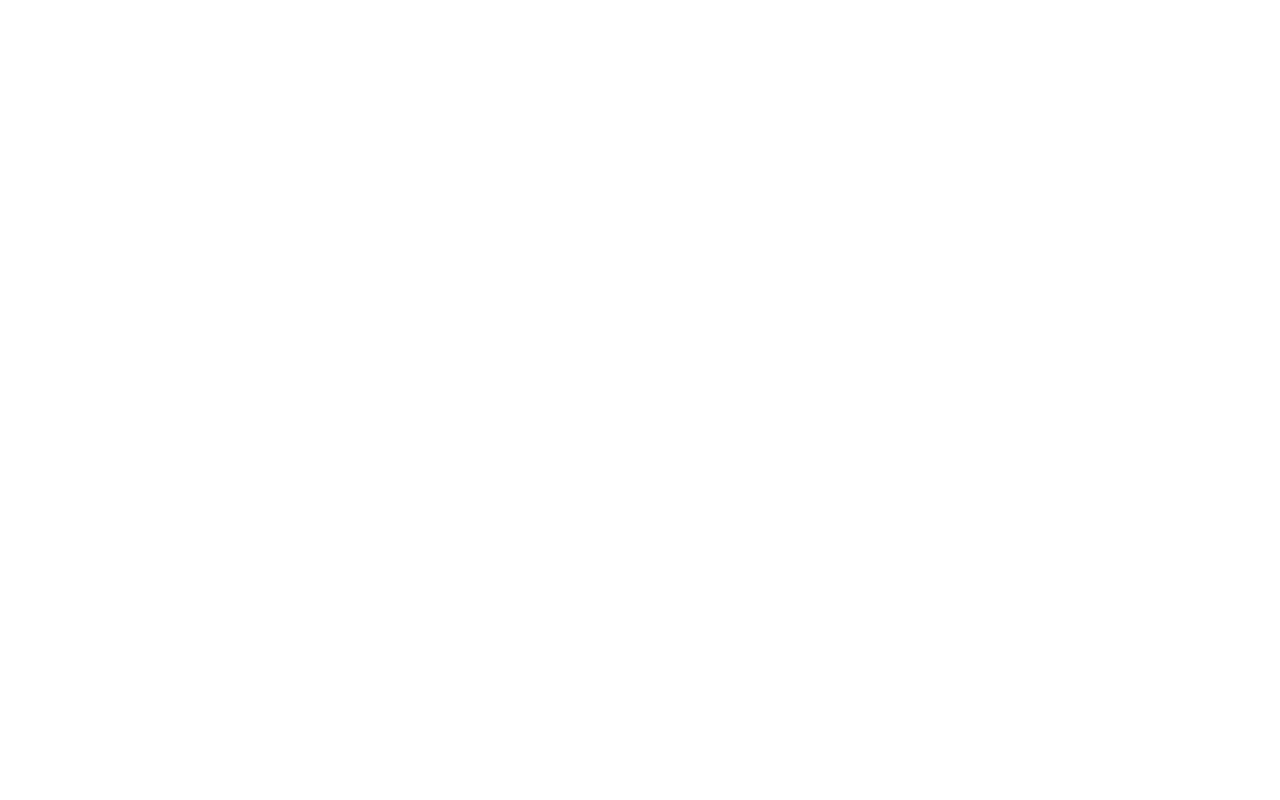
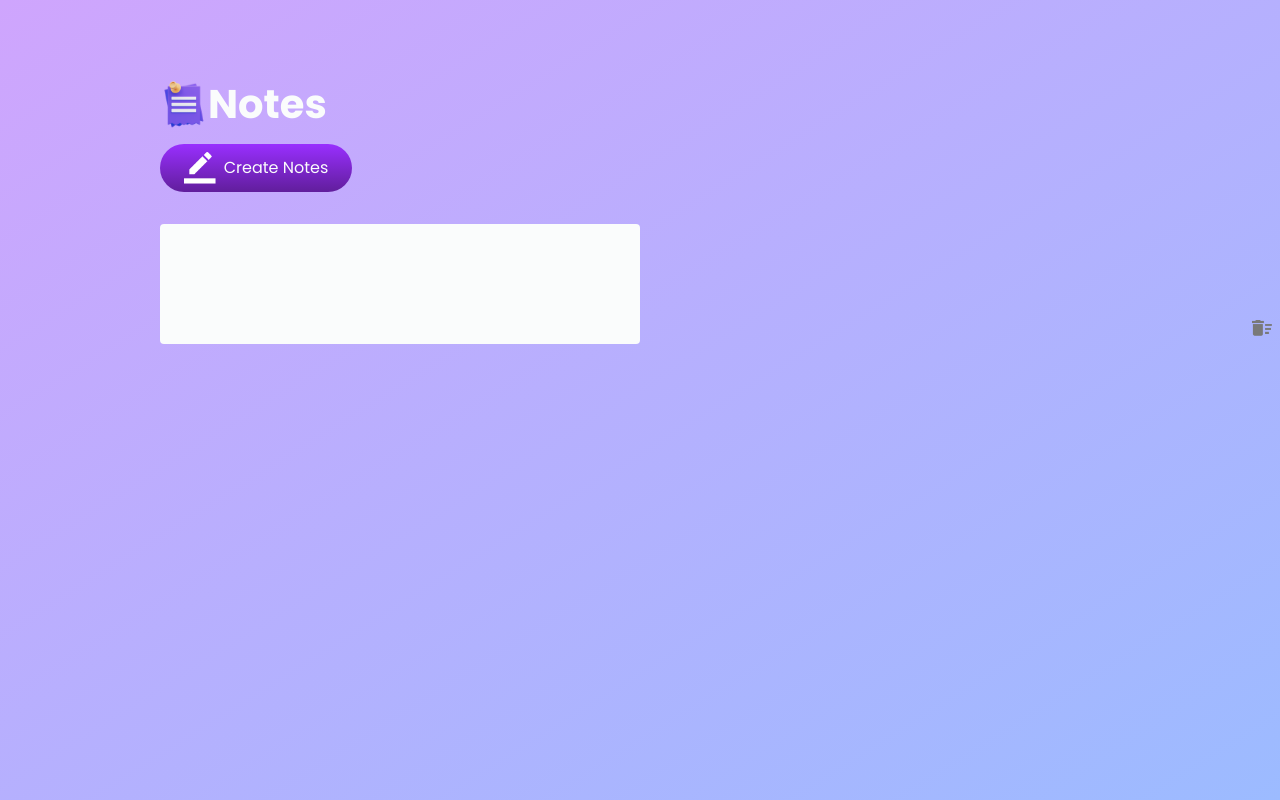
Before and after one commit to adswhitehouse/notes, a plain HTML site: page index.html in a window 1280 px wide. Drawn offline with Linux system fonts and the light colour scheme.

Commit message:
added html/css

```diff
--- a/index.html
+++ b/index.html
@@ -22,6 +22,20 @@
 </head>
 
 <body>
+  <div class="title-container">
+    <div class="title-img">
+      <img src="./images/notes.png" alt="purple decorative note">
+    </div>
+    <h1>Notes</h1>
+  </div>
+  <button class="create-notes-button jsCreateNotesButton"><img src="./images/edit.png" alt="create note"
+      class="edit-img">Create Notes</button>
+  <div class="notes-container">
+    <div class="textarea-container">
+      <textarea class="note-text"></textarea>
+      <button class="delete-note jsDeleteNote"><img src="./images/delete.png" alt="delete this note"></button>
+    </div>
+  </div>
   <script src="./script.js"></script>
 </body>
 
--- a/styles.css
+++ b/styles.css
@@ -52,6 +52,97 @@ select {
 }
 /* CSS Reset */
 
+/* Body */
 body {
   font-family: "Poppins", serif;
+  background: linear-gradient(to bottom right, #cfa5fd, #9cbbff);
+  padding: 10vh 0 1rem 10rem;
 }
+
+/* Title */
+.title-container {
+  display: flex;
+  align-items: center;
+}
+
+.title-container h1 {
+  font-size: 2.5rem;
+  color: #fafcfc;
+}
+
+.title-img {
+  width: 3rem;
+}
+
+/* Create Notes Button */
+.create-notes-button {
+  background: linear-gradient(#992fff, #611e9c);
+  width: 12rem;
+  display: flex;
+  align-items: center;
+  justify-content: center;
+  color: #fafcfc;
+  border: none;
+  cursor: pointer;
+  border-radius: 10rem;
+  gap: 0.5rem;
+  padding-block: 0.5rem;
+  margin-top: 1rem;
+  margin-bottom: 2rem;
+}
+
+.edit-img {
+  width: 2rem;
+}
+
+/* Textarea */
+.notes-container {
+  display: flex;
+  flex-direction: column;
+  gap: 0.5rem;
+}
+
+.textarea-container {
+  display: inline-block;
+  position: relative;
+}
+
+.note-text {
+  border: none;
+  background-color: #fafcfc;
+  padding: 0.5rem 1rem;
+  border-radius: 0.25rem;
+  width: 30rem;
+  height: 7.5rem;
+  border: none;
+  outline: none;
+  resize: none;
+  position: relative;
+  display: block;
+}
+
+.delete-note {
+  position: absolute;
+  bottom: 0.5rem;
+  right: 0.5rem;
+  width: 1.25rem;
+  background-color: transparent;
+  border: none;
+  cursor: pointer;
+}
+
+/* Media Query */
+@media screen and (max-width: 50rem) {
+  body {
+    display: flex;
+    flex-direction: column;
+    align-items: center;
+    padding-left: 0;
+  }
+}
+
+@media screen and (max-width: 32rem) {
+  .note-text {
+    width: calc(100vw - 2rem);
+  }
+}
```
